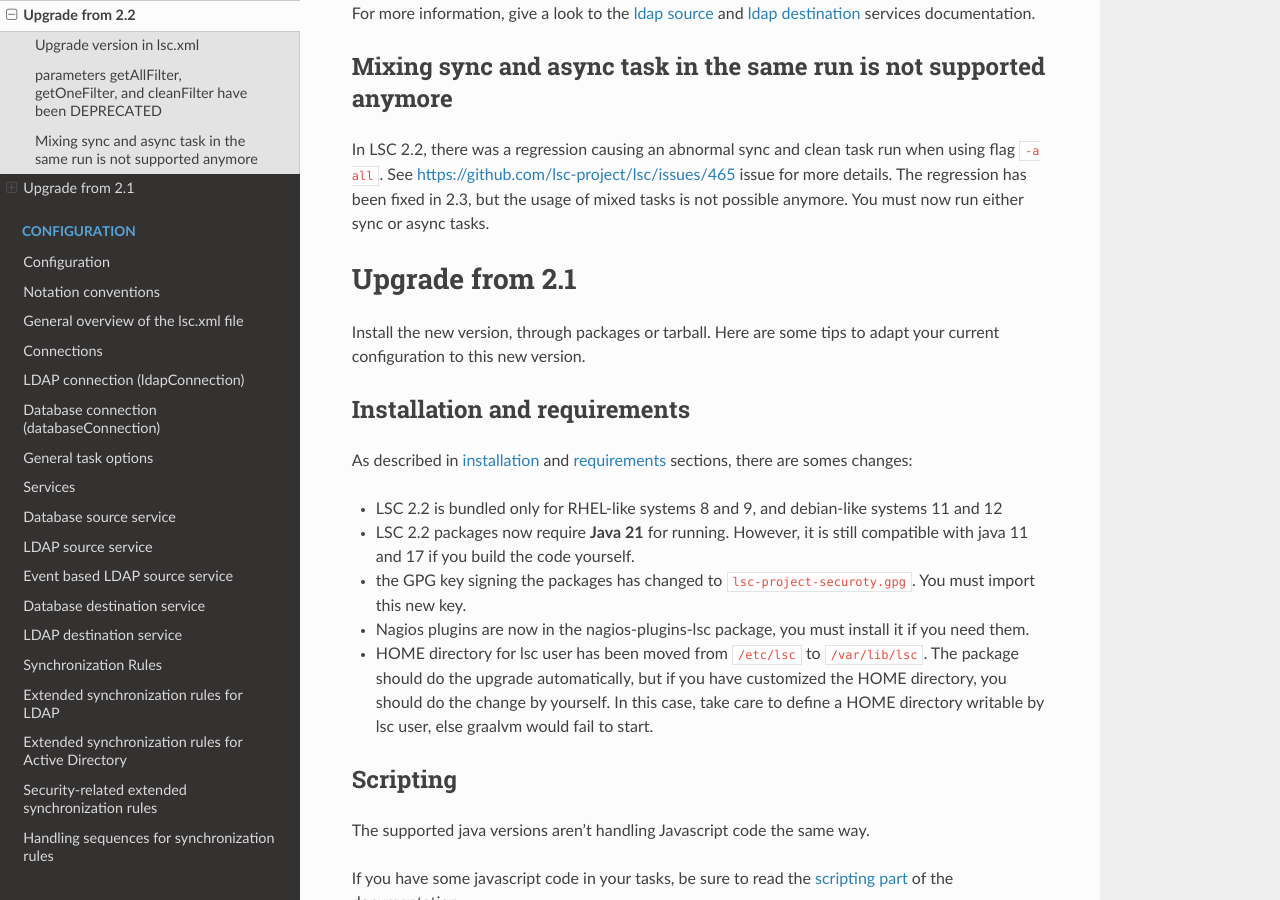
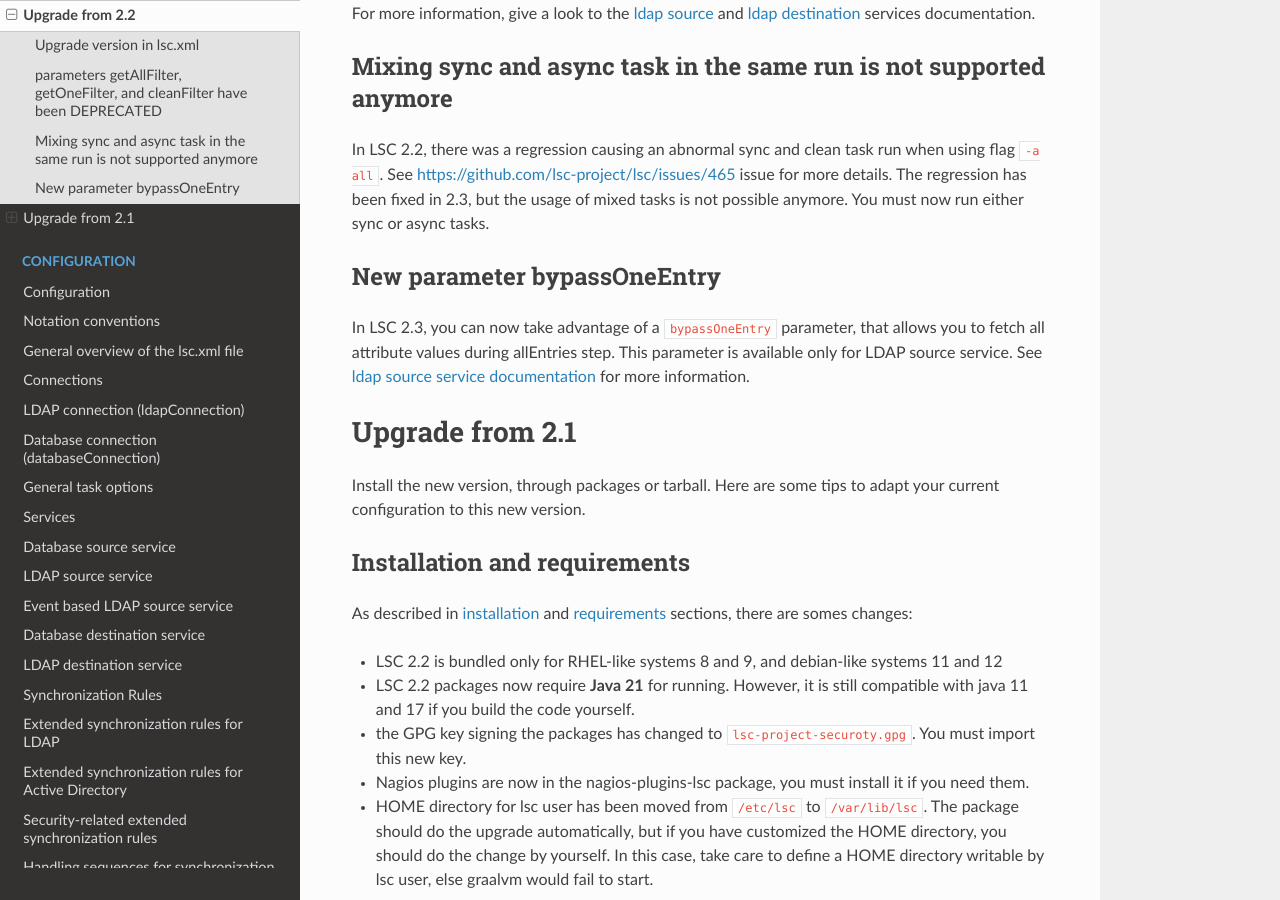
Before and after one commit to lsc-project/documentation, a Sphinx documentation site: the page built from source/upgrade.rst, in a window 1280 px wide and 900 px high, scrolled down 1315 px. Built offline with Sphinx 7.4.7 and the Read the Docs theme 3.1.0, drawn with Linux system fonts in a browser that asks for light colours.

Commit message:
add bypassOneEntry parameter for LSC 2.3
See also https://github.com/lsc-project/lsc/issues/163

```diff
--- a/source/service_source_ldap.rst
+++ b/source/service_source_ldap.rst
@@ -66,6 +66,7 @@
 
     Example: ``<getOneFilter>(&amp;(objectClass=inetorgperson)(mail={mail}))</getOneFilter>``
 
+* **bypassOneEntry**: optional, skips the oneEntry step for source referential when ``true``. If enabled, the source entry attributes are fetched directly during allEntries step. (default: ``false``)
 * **filterAsync**: optional, filter that will be used to simulate an asynchronous task (default: ``modifytimestamp>={0}``)
 * **dateFormat**: optional, date format for the above filter (default: ``yyyyMMddHHmmss'Z'``)
 * **interval**: optional, interval in seconds to fetch data based on the above filter (default: 5)
--- a/source/upgrade.rst
+++ b/source/upgrade.rst
@@ -59,11 +59,18 @@
 
 For more information, give a look to the :doc:`ldap source <service_source_ldap>` and  :doc:`ldap destination <service_destination_ldap>` services documentation.
 
+
 Mixing sync and async task in the same run is not supported anymore
 ===================================================================
 
 In LSC 2.2, there was a regression causing an abnormal sync and clean task run when using flag ``-a all``. See https://github.com/lsc-project/lsc/issues/465 issue for more details.
 The regression has been fixed in 2.3, but the usage of mixed tasks is not possible anymore. You must now run either sync or async tasks.
+
+
+New parameter bypassOneEntry
+============================
+
+In LSC 2.3, you can now take advantage of a ``bypassOneEntry`` parameter, that allows you to fetch all attribute values during allEntries step. This parameter is available only for LDAP source service. See :doc:`ldap source service documentation <service_source_ldap>` for more information.
 
 
 ****************
```
